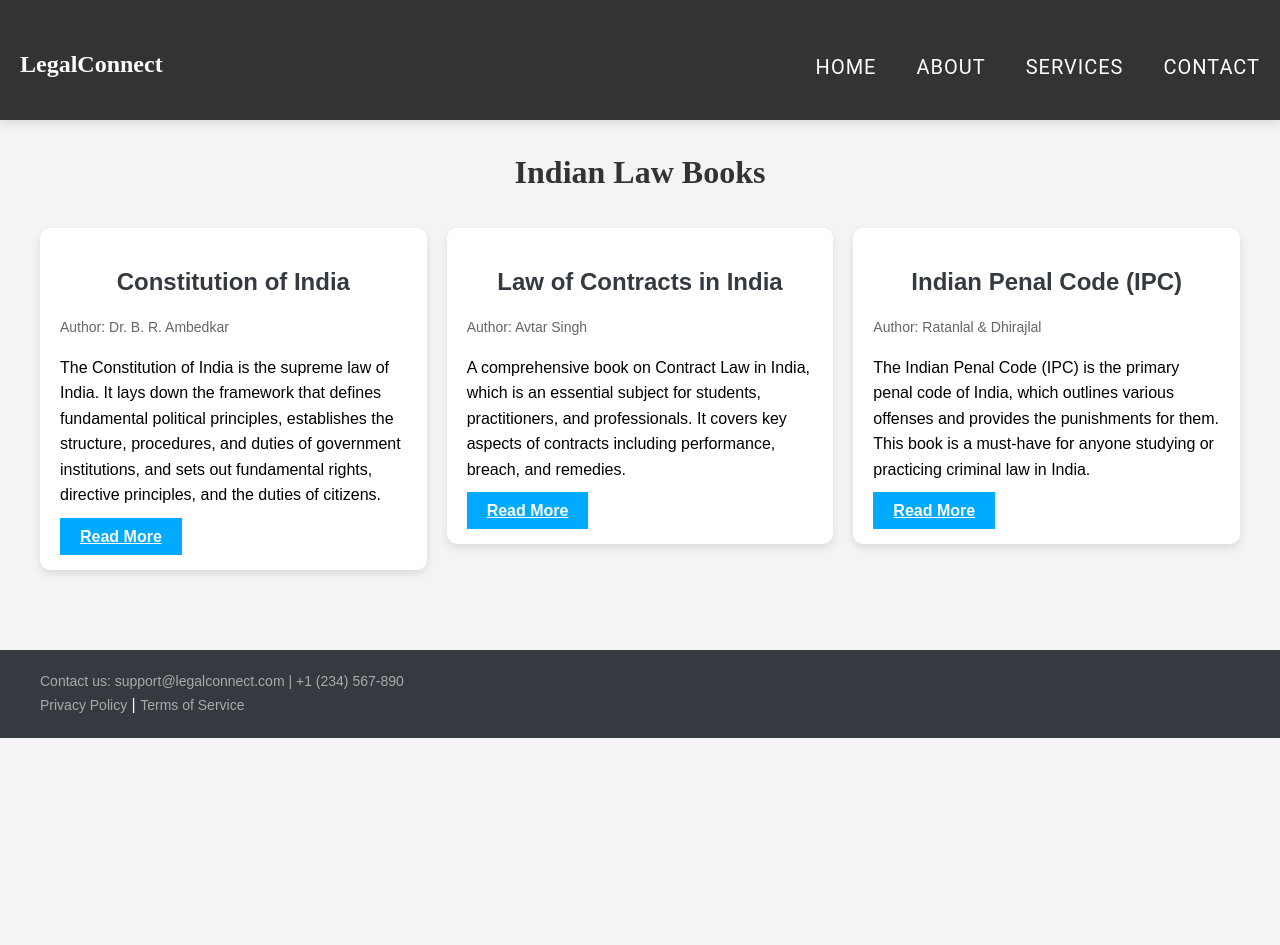
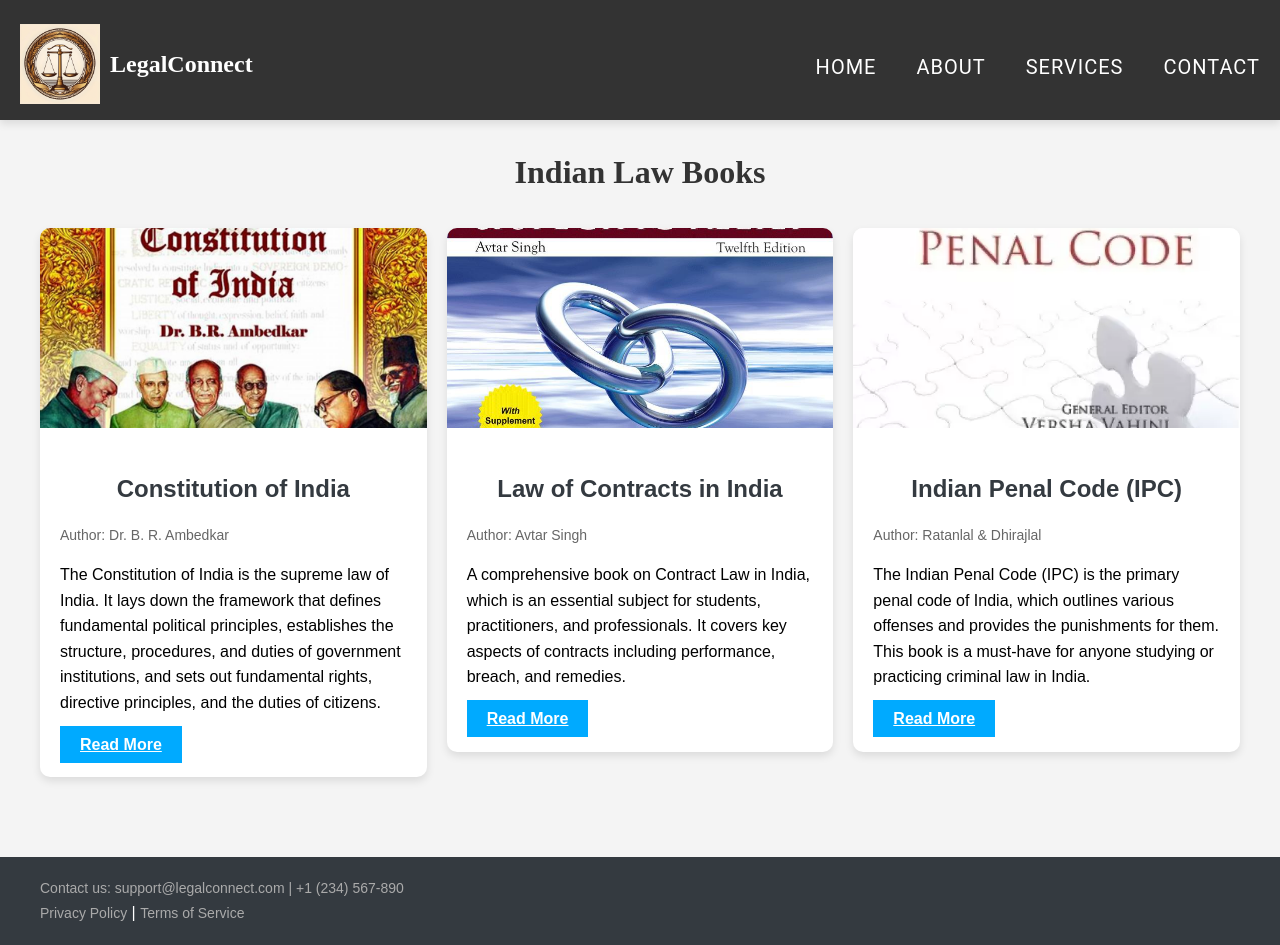
Before and after one commit to kalviumcommunity/Squad56_Vaishnavi_Arya_simulated_LegalConnect, a React (Vite) app in the folder Client/legalconnect/: page /lawbooks in a window 1280 px wide. Before the commit the page ends 800 px from the top, so only its background shows below. Built offline with nearby package versions, Linux system fonts and the light colour scheme; a web font is replaced by a local one.

Commit message:
Added the photo in law books

```diff
--- a/Client/legalconnect/src/Pages/LawBooks.jsx
+++ b/Client/legalconnect/src/Pages/LawBooks.jsx
@@ -1,9 +1,9 @@
 import React from 'react';
 // import './lawbooks.css';
 import book1 from "../Images/book1.jpg";
-// import book2 from "../Images/book2.jpg";
-// import book3 from "../Images/book3.jpg";
-// import logophoto from "../Images/logophoto.jpg";
+import book2 from "../Images/indianlaw2.jpg";
+import book3 from "../Images/indianlaw3.webp";
+import logophoto from "../Images/logophoto.jpg";
 
 const LawBooks = () => {
   const books = [
@@ -12,21 +12,21 @@ const LawBooks = () => {
       title: 'Constitution of India',
       author: 'Dr. B. R. Ambedkar',
       description: 'The Constitution of India is the supreme law of India. It lays down the framework that defines fundamental political principles, establishes the structure, procedures, and duties of government institutions, and sets out fundamental rights, directive principles, and the duties of citizens.',
-      image: 'book1.jpg',
+      image: book1
     },
     {
       id: 2,
       title: 'Law of Contracts in India',
       author: 'Avtar Singh',
       description: 'A comprehensive book on Contract Law in India, which is an essential subject for students, practitioners, and professionals. It covers key aspects of contracts including performance, breach, and remedies.',
-      // image: 'book2.jpg',
+      image: book2,
     },
     {
       id: 3,
       title: 'Indian Penal Code (IPC)',
       author: 'Ratanlal & Dhirajlal',
       description: 'The Indian Penal Code (IPC) is the primary penal code of India, which outlines various offenses and provides the punishments for them. This book is a must-have for anyone studying or practicing criminal law in India.',
-      // image: 'book3.jpg',
+      image: book3,
     }
   ];
 
@@ -36,7 +36,7 @@ const LawBooks = () => {
       <nav className="navbar navbar-dark bg-dark">
         <div className="container-fluid">
           <a className="navbar-brand" href="#">
-            {/* <img src={logophoto} alt='logo' style={{ height: '80px', width: 'auto' }} /> */}
+            <img src={logophoto} alt='logo' style={{ height: '80px', width: 'auto' }} />
             LegalConnect
           </a>
           <ul className="nav">
@@ -55,7 +55,7 @@ const LawBooks = () => {
           {books.map(book => (
             <div className="col-md-4" key={book.id}>
               <div className="card">
-                {/* <img src={book.id === 1 ? book1 : book.id === 2 ? book2 : book3} className="card-img-top" alt={book.title} /> */}
+                <img src={book.image} className="card-img-top" alt={book.title} />
                 <div className="card-body text-center">
                   <h5 className="card-title">{book.title}</h5>
                   <p className="card-text">Author: {book.author}</p>
```
